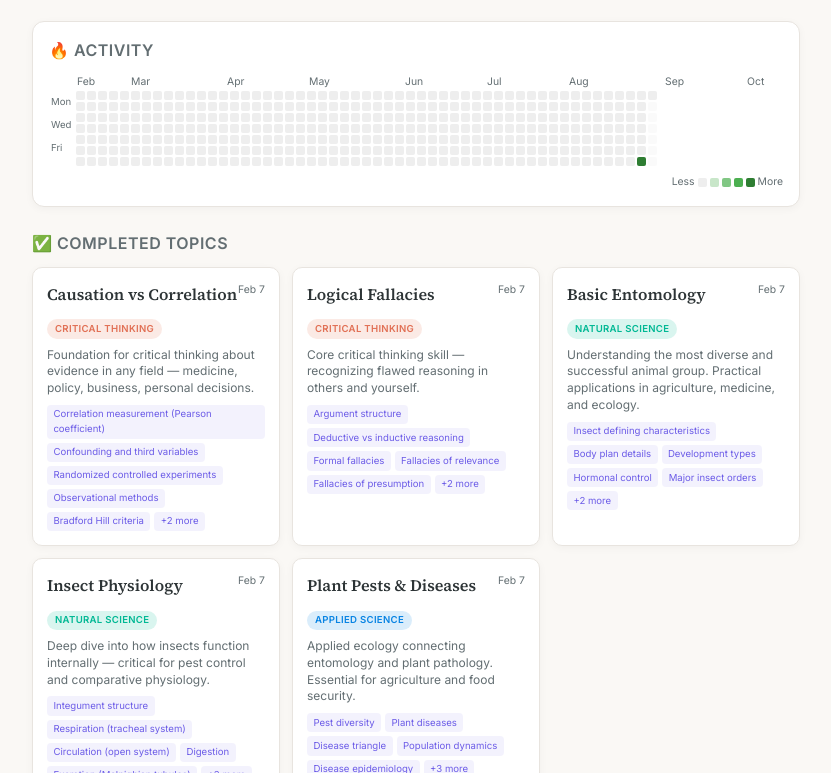
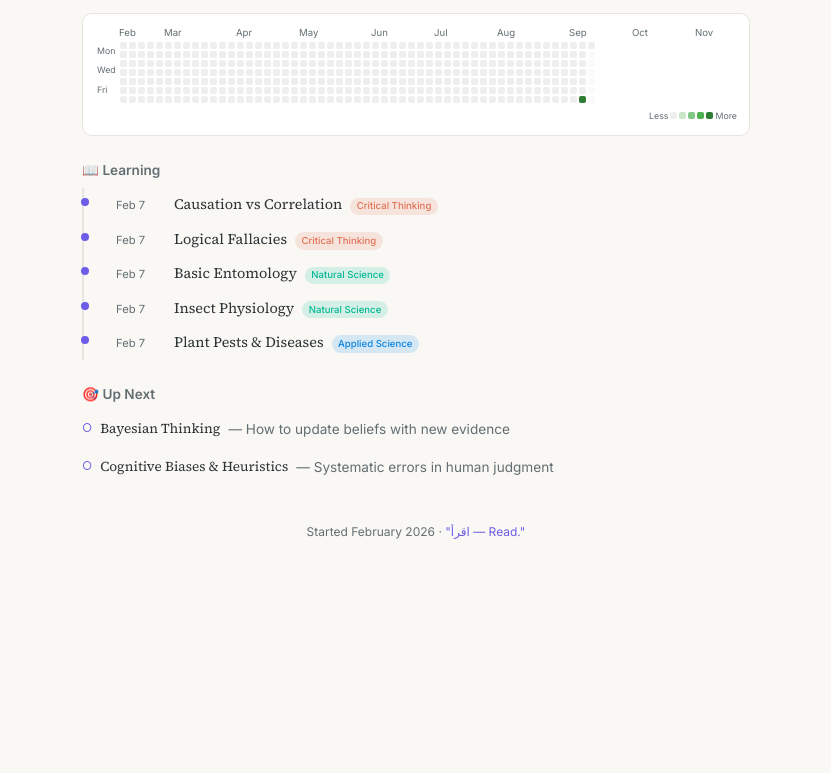
Before and after one commit to fikriauliya/learning-journey, a website: page index.html in a window 1280 px wide. Shown: the part 95-868 px from the top of the page, without its empty margins (224-1055 px from the left). After the commit the page ends 800 px from the top, so only its background shows below. Drawn offline with Linux system fonts and the light colour scheme.

Commit message:
Timeline layout, one-liner topics, cleaner design

```diff
--- a/app.js
+++ b/app.js
@@ -7,9 +7,8 @@ async function init() {
     const response = await fetch('data/learning.json');
     learningData = await response.json();
 
-    renderStats();
     renderHeatmap();
-    renderTopics();
+    renderTimeline();
     renderNextTopics();
     renderStartDate();
 
@@ -37,57 +36,24 @@ function hideTooltip() {
   tooltip.style.display = 'none';
 }
 
-function renderStats() {
-  const totalTopics = learningData.topics.length;
-  const startDate = new Date(learningData.started);
-  const today = new Date();
-  const totalDays = Math.max(1, Math.ceil((today - startDate) / (1000 * 60 * 60 * 24)) + 1);
-
-  // Calculate streak
-  const activityMap = new Map();
-  learningData.activityLog.forEach(a => activityMap.set(a.date, a.count));
-
-  let streak = 0;
-  let checkDate = new Date();
-  while (true) {
-    const dateStr = checkDate.toISOString().split('T')[0];
-    if (activityMap.has(dateStr)) {
-      streak++;
-      checkDate.setDate(checkDate.getDate() - 1);
-    } else {
-      break;
-    }
-  }
-
-  document.getElementById('total-topics').textContent = totalTopics;
-  document.getElementById('total-days').textContent = totalDays;
-  document.getElementById('current-streak').textContent = streak;
-}
-
 function renderHeatmap() {
   const heatmap = document.getElementById('heatmap');
   const monthsContainer = document.getElementById('heatmap-months');
 
-  // Build activity map
   const activityMap = new Map();
   learningData.activityLog.forEach(a => {
     activityMap.set(a.date, { count: a.count, topics: a.topics });
   });
 
-  // Generate last 52 weeks (364 days)
   const today = new Date();
   const startDate = new Date(today);
   startDate.setDate(startDate.getDate() - 363);
 
-  // Adjust to start on Sunday
   const dayOfWeek = startDate.getDay();
   startDate.setDate(startDate.getDate() - dayOfWeek);
 
-  // Track months for labels
   const months = [];
   let lastMonth = -1;
-
-  // Generate cells
   const cells = [];
   const currentDate = new Date(startDate);
 
@@ -97,7 +63,6 @@ function renderHeatmap() {
     const count = activity ? activity.count : 0;
     const topics = activity ? activity.topics : [];
 
-    // Track month changes
     if (currentDate.getMonth() !== lastMonth && cells.length < 365) {
       months.push({ index: Math.floor(cells.length / 7), name: currentDate.toLocaleDateString('en', { month: 'short' }) });
       lastMonth = currentDate.getMonth();
@@ -106,48 +71,32 @@ function renderHeatmap() {
     const level = count === 0 ? 0 : count === 1 ? 1 : count === 2 ? 2 : count <= 4 ? 3 : 4;
     const isFuture = currentDate > today;
 
-    cells.push({
-      date: dateStr,
-      count,
-      topics,
-      level,
-      isFuture
-    });
-
+    cells.push({ date: dateStr, count, topics, level, isFuture });
     currentDate.setDate(currentDate.getDate() + 1);
   }
 
-  // Render months
   monthsContainer.innerHTML = '';
   let currentWeek = 0;
   months.forEach((m, i) => {
     const span = document.createElement('span');
     span.textContent = m.name;
-    span.style.marginLeft = i === 0 ? '0' : `${(m.index - currentWeek - 1) * 14}px`;
+    span.style.marginLeft = i === 0 ? '0' : `${(m.index - currentWeek - 1) * 9}px`;
     currentWeek = m.index;
     monthsContainer.appendChild(span);
   });
 
-  // Render cells
   heatmap.innerHTML = '';
   cells.forEach(cell => {
     const div = document.createElement('div');
     div.className = `heatmap-cell level-${cell.level}`;
-    if (cell.isFuture) {
-      div.style.opacity = '0.3';
-    }
+    if (cell.isFuture) div.style.opacity = '0.3';
 
     div.addEventListener('mouseenter', (e) => {
       const date = new Date(cell.date).toLocaleDateString('en', {
-        weekday: 'short',
-        month: 'short',
-        day: 'numeric',
-        year: 'numeric'
+        weekday: 'short', month: 'short', day: 'numeric', year: 'numeric'
       });
       let content = `<strong>${cell.count} topic${cell.count !== 1 ? 's' : ''}</strong> on ${date}`;
-      if (cell.topics.length > 0) {
-        content += '<br>' + cell.topics.join(', ');
-      }
+      if (cell.topics.length > 0) content += '<br>' + cell.topics.slice(0, 3).join(', ');
       showTooltip(e, content);
     });
 
@@ -157,68 +106,49 @@ function renderHeatmap() {
     });
 
     div.addEventListener('mouseleave', hideTooltip);
-
     heatmap.appendChild(div);
   });
 }
 
-function renderTopics() {
-  const grid = document.getElementById('topics-grid');
+function renderTimeline() {
+  const timeline = document.getElementById('timeline');
 
-  // Sort by date (newest first)
   const sortedTopics = [...learningData.topics].sort((a, b) =>
     new Date(b.date) - new Date(a.date)
   );
 
-  grid.innerHTML = sortedTopics.map(topic => {
+  timeline.innerHTML = sortedTopics.map(topic => {
     const categoryClass = getCategoryClass(topic.category);
     const date = new Date(topic.date).toLocaleDateString('en', {
-      month: 'short',
-      day: 'numeric'
+      month: 'short', day: 'numeric'
     });
 
     return `
-      <div class="topic-card">
-        <div class="topic-header">
-          <h3 class="topic-title">${topic.title}</h3>
-          <span class="topic-date">${date}</span>
-        </div>
-        <span class="topic-category ${categoryClass}">${topic.category}</span>
-        <p class="topic-why">${topic.why}</p>
-        <div class="topic-concepts">
-          ${topic.concepts.slice(0, 5).map(c =>
-            `<span class="concept-tag">${c}</span>`
-          ).join('')}
-          ${topic.concepts.length > 5 ?
-            `<span class="concept-tag">+${topic.concepts.length - 5} more</span>` : ''}
-        </div>
+      <div class="timeline-item">
+        <span class="timeline-date">${date}</span>
+        <span class="timeline-title">${topic.title}</span>
+        <span class="timeline-category ${categoryClass}">${topic.category}</span>
       </div>
     `;
   }).join('');
 }
 
 function renderNextTopics() {
-  const grid = document.getElementById('next-grid');
+  const list = document.getElementById('next-list');
 
-  grid.innerHTML = learningData.suggestedNext.map(topic => {
-    const categoryClass = getCategoryClass(topic.category);
-
-    return `
-      <div class="next-card">
-        <span class="topic-category ${categoryClass}">${topic.category}</span>
-        <h3 class="topic-title">${topic.title}</h3>
-        <p class="topic-description">${topic.description}</p>
-      </div>
-    `;
-  }).join('');
+  list.innerHTML = learningData.suggestedNext.map(topic => `
+    <div class="next-item">
+      <span class="next-title">${topic.title}</span>
+      <span>— ${topic.description.split('.')[0]}</span>
+    </div>
+  `).join('');
 }
 
 function getCategoryClass(category) {
   const map = {
     'Critical Thinking': 'critical',
     'Natural Science': 'natural',
-    'Applied Science': 'applied',
-    'Psychology': 'psychology'
+    'Applied Science': 'applied'
   };
   return map[category] || 'critical';
 }
@@ -226,10 +156,8 @@ function getCategoryClass(category) {
 function renderStartDate() {
   const startDate = new Date(learningData.started);
   document.getElementById('start-date').textContent = startDate.toLocaleDateString('en', {
-    month: 'long',
-    year: 'numeric'
+    month: 'long', year: 'numeric'
   });
 }
 
-// Initialize
 document.addEventListener('DOMContentLoaded', init);
--- a/index.html
+++ b/index.html
@@ -3,35 +3,20 @@
 <head>
   <meta charset="UTF-8">
   <meta name="viewport" content="width=device-width, initial-scale=1.0">
-  <title>Levi's Learning Journey | Polymath Path</title>
+  <title>Levi's Learning Journey</title>
   <link rel="stylesheet" href="styles.css">
   <link rel="preconnect" href="https://fonts.googleapis.com">
   <link rel="preconnect" href="https://fonts.gstatic.com" crossorigin>
-  <link href="https://fonts.googleapis.com/css2?family=Inter:wght@400;500;600;700&family=Source+Serif+4:opsz,wght@8..60,400;8..60,600&display=swap" rel="stylesheet">
+  <link href="https://fonts.googleapis.com/css2?family=Inter:wght@400;500;600&family=Source+Serif+4:opsz,wght@8..60,400;8..60,600&display=swap" rel="stylesheet">
 </head>
 <body>
   <div class="container">
     <header>
       <h1>📚 Learning Journey</h1>
       <p class="subtitle">Polymath Path — One Topic at a Time</p>
-      <div class="stats" id="stats">
-        <div class="stat">
-          <span class="stat-value" id="total-topics">0</span>
-          <span class="stat-label">Topics Completed</span>
-        </div>
-        <div class="stat">
-          <span class="stat-value" id="total-days">0</span>
-          <span class="stat-label">Days Learning</span>
-        </div>
-        <div class="stat">
-          <span class="stat-value" id="current-streak">0</span>
-          <span class="stat-label">Day Streak</span>
-        </div>
-      </div>
     </header>
 
     <section class="heatmap-section">
-      <h2>🔥 Activity</h2>
       <div class="heatmap-container">
         <div class="heatmap-months" id="heatmap-months"></div>
         <div class="heatmap-wrapper">
@@ -54,19 +39,18 @@
       </div>
     </section>
 
-    <section class="topics-section">
-      <h2>✅ Completed Topics</h2>
-      <div class="topics-grid" id="topics-grid"></div>
+    <section class="timeline-section">
+      <h2>📖 Learning</h2>
+      <div class="timeline" id="timeline"></div>
     </section>
 
     <section class="next-section">
       <h2>🎯 Up Next</h2>
-      <div class="next-grid" id="next-grid"></div>
+      <div class="next-list" id="next-list"></div>
     </section>
 
     <footer>
-      <p>Started <span id="start-date">February 2026</span> · Built with curiosity ✨</p>
-      <p class="quote">"اقرأ — Read."</p>
+      <p>Started <span id="start-date">February 2026</span> · <span class="quote">"اقرأ — Read."</span></p>
     </footer>
   </div>
 
--- a/styles.css
+++ b/styles.css
@@ -5,7 +5,6 @@
   --text: #2d3436;
   --text-muted: #636e72;
   --accent: #6c5ce7;
-  --accent-light: #a29bfe;
   --green-0: #eee;
   --green-1: #c8e6c9;
   --green-2: #81c784;
@@ -14,7 +13,6 @@
   --category-critical: #e17055;
   --category-natural: #00b894;
   --category-applied: #0984e3;
-  --category-psychology: #6c5ce7;
 }
 
 * {
@@ -32,7 +30,7 @@ body {
 }
 
 .container {
-  max-width: 800px;
+  max-width: 700px;
   margin: 0 auto;
   padding: 1.5rem 1rem;
 }
@@ -43,22 +41,14 @@ header {
 }
 
 h1 {
-  font-size: 1.75rem;
-  font-weight: 700;
-  margin-bottom: 0.25rem;
-  background: linear-gradient(135deg, var(--accent), var(--category-critical));
-  -webkit-background-clip: text;
-  -webkit-text-fill-color: transparent;
-  background-clip: text;
+  font-size: 1.5rem;
+  font-weight: 600;
+  margin-bottom: 0.2rem;
 }
 
 .subtitle {
   color: var(--text-muted);
-  font-size: 0.9rem;
-}
-
-.stats {
-  display: none;
+  font-size: 0.85rem;
 }
 
 section {
@@ -66,21 +56,18 @@ section {
 }
 
 h2 {
-  font-size: 1rem;
+  font-size: 0.85rem;
   font-weight: 600;
-  margin-bottom: 0.75rem;
+  margin-bottom: 0.5rem;
   color: var(--text-muted);
-  text-transform: uppercase;
-  letter-spacing: 0.5px;
 }
 
-/* Heatmap Styles */
+/* Heatmap */
 .heatmap-section {
   background: var(--bg-secondary);
-  border-radius: 12px;
-  padding: 1rem;
+  border-radius: 10px;
+  padding: 0.75rem;
   border: 1px solid var(--border);
-  box-shadow: 0 2px 8px rgba(0,0,0,0.04);
 }
 
 .heatmap-container {
@@ -89,30 +76,30 @@ h2 {
 
 .heatmap-months {
   display: flex;
-  padding-left: 28px;
+  padding-left: 24px;
   margin-bottom: 2px;
-  font-size: 0.65rem;
+  font-size: 0.6rem;
   color: var(--text-muted);
 }
 
 .heatmap-months span {
   flex: 1;
-  min-width: 40px;
+  min-width: 36px;
 }
 
 .heatmap-wrapper {
   display: flex;
-  gap: 3px;
+  gap: 2px;
 }
 
 .heatmap-days {
   display: flex;
   flex-direction: column;
   justify-content: space-between;
-  font-size: 0.6rem;
+  font-size: 0.55rem;
   color: var(--text-muted);
-  padding: 4px 2px;
-  height: 68px;
+  padding: 2px;
+  height: 56px;
 }
 
 .heatmap {
@@ -123,8 +110,8 @@ h2 {
 }
 
 .heatmap-cell {
-  width: 9px;
-  height: 9px;
+  width: 7px;
+  height: 7px;
   border-radius: 2px;
   background: var(--green-0);
   cursor: pointer;
@@ -132,7 +119,7 @@ h2 {
 }
 
 .heatmap-cell:hover {
-  transform: scale(1.4);
+  transform: scale(1.5);
 }
 
 .heatmap-cell.level-1 { background: var(--green-1); }
@@ -144,15 +131,15 @@ h2 {
   display: flex;
   align-items: center;
   justify-content: flex-end;
-  gap: 3px;
-  margin-top: 0.5rem;
-  font-size: 0.65rem;
+  gap: 2px;
+  margin-top: 0.4rem;
+  font-size: 0.55rem;
   color: var(--text-muted);
 }
 
 .legend-box {
-  width: 9px;
-  height: 9px;
+  width: 7px;
+  height: 7px;
   border-radius: 2px;
 }
 
@@ -162,110 +149,81 @@ h2 {
 .legend-box.level-3 { background: var(--green-3); }
 .legend-box.level-4 { background: var(--green-4); }
 
-/* Topics Grid */
-.topics-grid {
-  display: grid;
-  grid-template-columns: repeat(auto-fill, minmax(240px, 1fr));
-  gap: 0.75rem;
+/* Timeline */
+.timeline {
+  position: relative;
+  padding-left: 1rem;
+  border-left: 2px solid var(--border);
 }
 
-.topic-card {
-  background: var(--bg-secondary);
-  border: 1px solid var(--border);
-  border-radius: 10px;
-  padding: 0.875rem;
-  transition: transform 0.2s, box-shadow 0.2s;
-  box-shadow: 0 2px 8px rgba(0,0,0,0.04);
+.timeline-item {
+  position: relative;
+  padding: 0.4rem 0 0.4rem 1rem;
+  display: flex;
+  align-items: baseline;
+  gap: 0.5rem;
 }
 
-.topic-card:hover {
-  transform: translateY(-2px);
-  box-shadow: 0 6px 20px rgba(108, 92, 231, 0.12);
+.timeline-item::before {
+  content: '';
+  position: absolute;
+  left: -1rem;
+  top: 0.65rem;
+  width: 8px;
+  height: 8px;
+  border-radius: 50%;
+  background: var(--accent);
+  transform: translateX(-3px);
 }
 
-.topic-header {
-  display: flex;
-  justify-content: space-between;
-  align-items: flex-start;
-  margin-bottom: 0.5rem;
+.timeline-date {
+  font-size: 0.7rem;
+  color: var(--text-muted);
+  min-width: 50px;
 }
 
-.topic-title {
+.timeline-title {
   font-family: 'Source Serif 4', Georgia, serif;
-  font-size: 1rem;
-  font-weight: 600;
-  color: var(--text);
+  font-size: 0.9rem;
+  font-weight: 500;
 }
 
-.topic-date {
-  font-size: 0.65rem;
-  color: var(--text-muted);
-  white-space: nowrap;
+.timeline-category {
+  font-size: 0.6rem;
+  padding: 0.1rem 0.4rem;
+  border-radius: 10px;
+  font-weight: 500;
 }
 
-.topic-category {
-  display: inline-block;
-  font-size: 0.6rem;
-  font-weight: 600;
-  padding: 0.15rem 0.5rem;
-  border-radius: 20px;
-  margin-bottom: 0.5rem;
-  text-transform: uppercase;
-  letter-spacing: 0.3px;
+.timeline-category.critical { background: rgba(225, 112, 85, 0.15); color: var(--category-critical); }
+.timeline-category.natural { background: rgba(0, 184, 148, 0.15); color: var(--category-natural); }
+.timeline-category.applied { background: rgba(9, 132, 227, 0.15); color: var(--category-applied); }
+
+/* Next List */
+.next-list {
+  display: flex;
+  flex-direction: column;
+  gap: 0.3rem;
 }
 
-.topic-category.critical { background: rgba(225, 112, 85, 0.15); color: var(--category-critical); }
-.topic-category.natural { background: rgba(0, 184, 148, 0.15); color: var(--category-natural); }
-.topic-category.applied { background: rgba(9, 132, 227, 0.15); color: var(--category-applied); }
-.topic-category.psychology { background: rgba(108, 92, 231, 0.15); color: var(--category-psychology); }
-
-.topic-why {
-  font-size: 0.75rem;
+.next-item {
+  display: flex;
+  align-items: center;
+  gap: 0.5rem;
+  padding: 0.4rem 0;
+  font-size: 0.85rem;
   color: var(--text-muted);
-  margin-bottom: 0.5rem;
-  line-height: 1.4;
 }
 
-.topic-concepts {
-  display: flex;
-  flex-wrap: wrap;
-  gap: 0.25rem;
+.next-item::before {
+  content: '○';
+  color: var(--accent);
+  font-size: 0.7rem;
 }
 
-.concept-tag {
-  font-size: 0.6rem;
-  background: rgba(108, 92, 231, 0.08);
-  color: var(--accent);
-  padding: 0.15rem 0.4rem;
-  border-radius: 4px;
-}
-
-/* Next Topics */
-.next-grid {
-  display: grid;
-  grid-template-columns: repeat(auto-fill, minmax(220px, 1fr));
-  gap: 0.75rem;
-}
-
-.next-card {
-  background: var(--bg-secondary);
-  border: 1px solid var(--border);
-  border-radius: 10px;
-  padding: 0.875rem;
-  border-left: 3px solid var(--accent);
-  opacity: 0.85;
-  box-shadow: 0 2px 8px rgba(0,0,0,0.04);
-}
-
-.next-card .topic-title {
-  font-size: 0.9rem;
-  margin-bottom: 0.25rem;
-}
-
-.next-card .topic-description {
-  font-size: 0.75rem;
-  color: var(--text-muted);
-  line-height: 1.4;
+.next-item .next-title {
+  font-family: 'Source Serif 4', Georgia, serif;
+  color: var(--text);
 }
 
 /* Footer */
@@ -277,17 +235,7 @@ footer {
 }
 
 .quote {
-  margin-top: 0.25rem;
-  font-family: 'Source Serif 4', Georgia, serif;
-  font-style: italic;
-  font-size: 0.85rem;
   color: var(--accent);
-}
-
-/* Responsive */
-@media (max-width: 640px) {
-  h1 { font-size: 1.5rem; }
-  .topics-grid { grid-template-columns: 1fr; }
 }
 
 /* Tooltip */
@@ -295,14 +243,18 @@ footer {
   position: fixed;
   background: var(--bg-secondary);
   border: 1px solid var(--border);
-  padding: 0.4rem 0.6rem;
-  border-radius: 6px;
-  font-size: 0.7rem;
+  padding: 0.3rem 0.5rem;
+  border-radius: 4px;
+  font-size: 0.65rem;
   pointer-events: none;
   z-index: 1000;
-  box-shadow: 0 4px 12px rgba(0, 0, 0, 0.1);
+  box-shadow: 0 2px 8px rgba(0, 0, 0, 0.1);
 }
 
 .tooltip strong {
   color: var(--accent);
 }
+
+@media (max-width: 640px) {
+  .timeline-item { flex-wrap: wrap; }
+}
```
